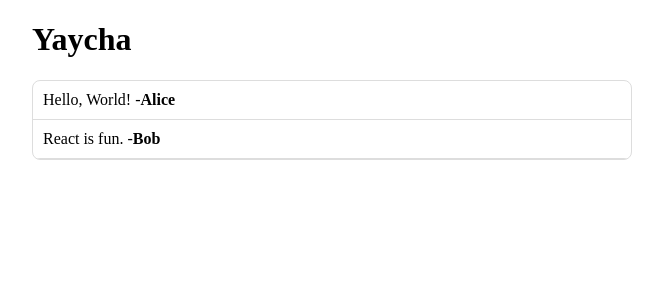
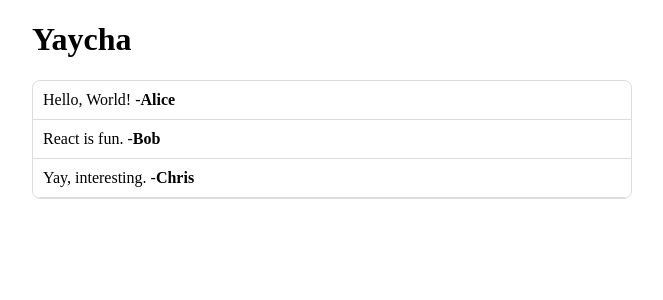
Before and after one commit to khaingthinzarthwe/yaycha, a React (Vite) app: page / in a window 1280 px wide. Shown: the top 300 px of the page, without its empty margins (308-971 px from the left). Built offline with nearby package versions, Linux system fonts and the light colour scheme.

Commit message:
Component States

```diff
--- a/src/App.jsx
+++ b/src/App.jsx
@@ -1,13 +1,21 @@
 import List from "./List";
 import Item from "./Item";
+import { useState } from "react";
 
 export default function App() {
+  const [data, setData] = useState([
+    { id: 1, content: "Hello, World!", name: "Alice" },
+    { id: 2, content: "React is fun.", name: "Bob" },
+    { id: 3, content: "Yay, interesting.", name: "Chris" },
+  ]);
+
   return (
     <div style={{ maxWidth: 600, margin: "20px auto" }}>
       <h1>Yaycha</h1>
       <List>
-        <Item content="Hello, World!" name="Alice" />
-        <Item content="React is fun." name="Bob" />
+        {data.map((item) => (
+          <Item key={item.id} content={item.content} name={item.name} />
+        ))}
       </List>
     </div>
   );
```
